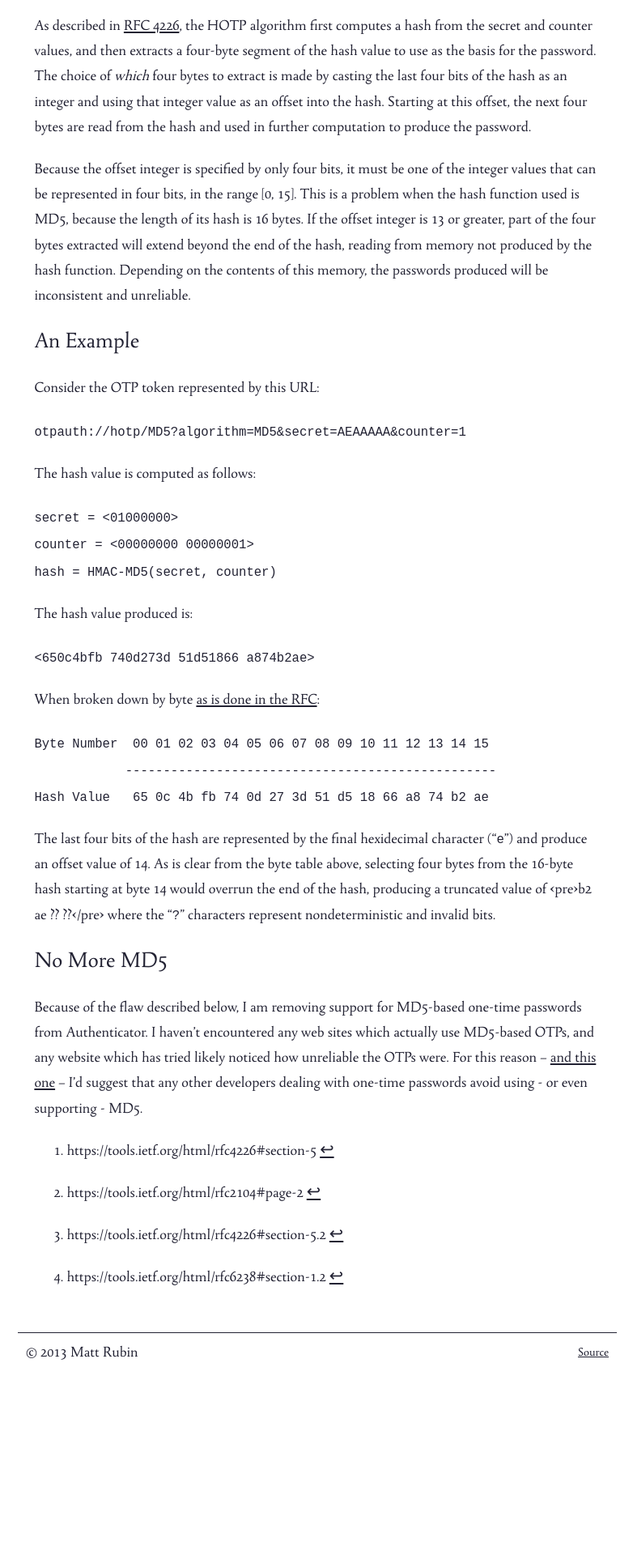
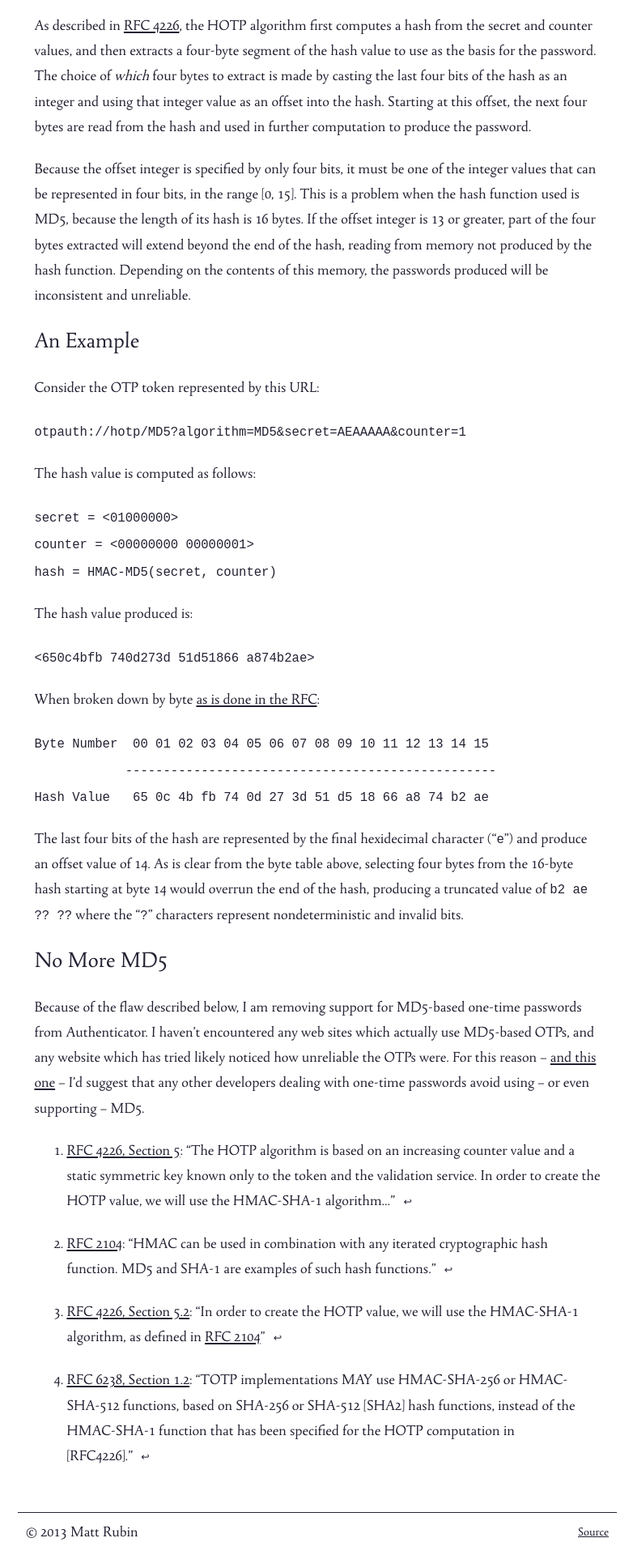
Before and after one commit to c3333/mattrubin.me, a Jekyll site: the page built from _posts/2013-12-14-md5-otps.md, in a window 1280 px wide. Shown: the part 835-2755 px from the top of the page at 81% size, without its empty margins (248-1030 px from the left). Built offline with Jekyll 4.4.1, drawn with Linux system fonts in a browser that asks for light colours; before the commit the page ends 2533 px from its top, so only the background shows below that.

Commit message:
Improved footnotes

```diff
--- a/_config.yml
+++ b/_config.yml
@@ -1 +1,2 @@
 title: Matt Rubin
+markdown: kramdown
--- a/_posts/2013-12-14-md5-otps.md
+++ b/_posts/2013-12-14-md5-otps.md
@@ -15,8 +15,8 @@ An integral part of generating the [one-time passwords][wiki:TOTP] commonly used
 [wiki:SHA-512]: https://en.wikipedia.org/wiki/SHA-512
 [wiki:MD5]: https://en.wikipedia.org/wiki/MD5
 
-[^computing-an-hmac]: https://tools.ietf.org/html/rfc4226#section-5
-[^any-hash-function]: https://tools.ietf.org/html/rfc2104#page-2
+[^computing-an-hmac]: [RFC 4226, Section 5](https://tools.ietf.org/html/rfc4226#section-5): "The HOTP algorithm is based on an increasing counter value and a static symmetric key known only to the token and the validation service. In order to create the HOTP value, we will use the HMAC-SHA-1 algorithm..."
+[^any-hash-function]: [RFC 2104](https://tools.ietf.org/html/rfc2104#page-2): "HMAC can be used in combination with any iterated cryptographic hash function. MD5 and SHA-1 are examples of such hash functions."
 
 Neither of the [RFCs][wiki:RFC] which define the common one-time password algorithms mentions MD5 as a possible hash function; the [HOTP RFC][rfc:HOTP] specifically uses SHA-1[^hotp-sha-options], and the [TOTP RFC][rfc:TOTP] adds the option to use SHA-256 or SHA-512[^totp-sha-options]. While not explicitly mentioned in the OTP specificactions, MD5 *is* one of the algorithm options supported by the Google-designed [OTP key URI format][key-uri-format], and since [Authenticator][] was originally designed as an open-source replacement for Google's own authenticator app, it seemed important to support MD5 as an option.
 
@@ -24,9 +24,10 @@ Neither of the [RFCs][wiki:RFC] which define the common one-time password algori
 [rfc:HOTP]: https://tools.ietf.org/html/rfc4226
 [rfc:TOTP]: https://tools.ietf.org/html/rfc6238
 [key-uri-format]: https://code.google.com/p/google-authenticator/wiki/KeyUriFormat#Algorithm
+[rfc:HMAC]: https://tools.ietf.org/html/rfc2104
 
-[^hotp-sha-options]: https://tools.ietf.org/html/rfc4226#section-5.2
-[^totp-sha-options]: https://tools.ietf.org/html/rfc6238#section-1.2
+[^hotp-sha-options]: [RFC 4226, Section 5.2](https://tools.ietf.org/html/rfc4226#section-5.2): "In order to create the HOTP value, we will use the HMAC-SHA-1 algorithm, as defined in [RFC 2104][rfc:HMAC]"
+[^totp-sha-options]: [RFC 6238, Section 1.2](https://tools.ietf.org/html/rfc6238#section-1.2): "TOTP implementations MAY use HMAC-SHA-256 or HMAC-SHA-512 functions, based on SHA-256 or SHA-512 [SHA2] hash functions, instead of the HMAC-SHA-1 function that has been specified for the HOTP computation in [RFC4226]."
 
 
 ## The Problem
@@ -60,11 +61,11 @@ When broken down by byte [as is done in the RFC](https://tools.ietf.org/html/rfc
                 -------------------------------------------------
     Hash Value   65 0c 4b fb 74 0d 27 3d 51 d5 18 66 a8 74 b2 ae
 
-The last four bits of the hash are represented by the final hexidecimal character ("`e`") and produce an offset value of 14. As is clear from the byte table above, selecting four bytes from the 16-byte hash starting at byte 14 would overrun the end of the hash, producing a truncated value of <pre>b2 ae ?? ??</pre> where the "`?`" characters represent nondeterministic and invalid bits.
+The last four bits of the hash are represented by the final hexidecimal character ("`e`") and produce an offset value of 14. As is clear from the byte table above, selecting four bytes from the 16-byte hash starting at byte 14 would overrun the end of the hash, producing a truncated value of `b2 ae ?? ??` where the "`?`" characters represent nondeterministic and invalid bits.
 
 
 ## No More MD5
 
-Because of the flaw described below, I am removing support for MD5-based one-time passwords from Authenticator. I haven't encountered any web sites which actually use MD5-based OTPs, and any website which has tried likely noticed how unreliable the OTPs were. For this reason &ndash; [and this one][rfc:MD5-security] &ndash; I'd suggest that any other developers dealing with one-time passwords avoid using - or even supporting - MD5.
+Because of the flaw described below, I am removing support for MD5-based one-time passwords from Authenticator. I haven't encountered any web sites which actually use MD5-based OTPs, and any website which has tried likely noticed how unreliable the OTPs were. For this reason &ndash; [and this one][rfc:MD5-security] &ndash; I'd suggest that any other developers dealing with one-time passwords avoid using &ndash; or even supporting &ndash; MD5.
 
 [rfc:MD5-security]: https://tools.ietf.org/html/rfc6151
--- a/css/main.css
+++ b/css/main.css
@@ -209,6 +209,12 @@ span.pin-description + br,
     }
 }
 
+a.reversefootnote
+{
+    text-decoration: none;
+    font-size: 0.6em;
+    padding-left: 0.5em;
+}
 
 
 
```
